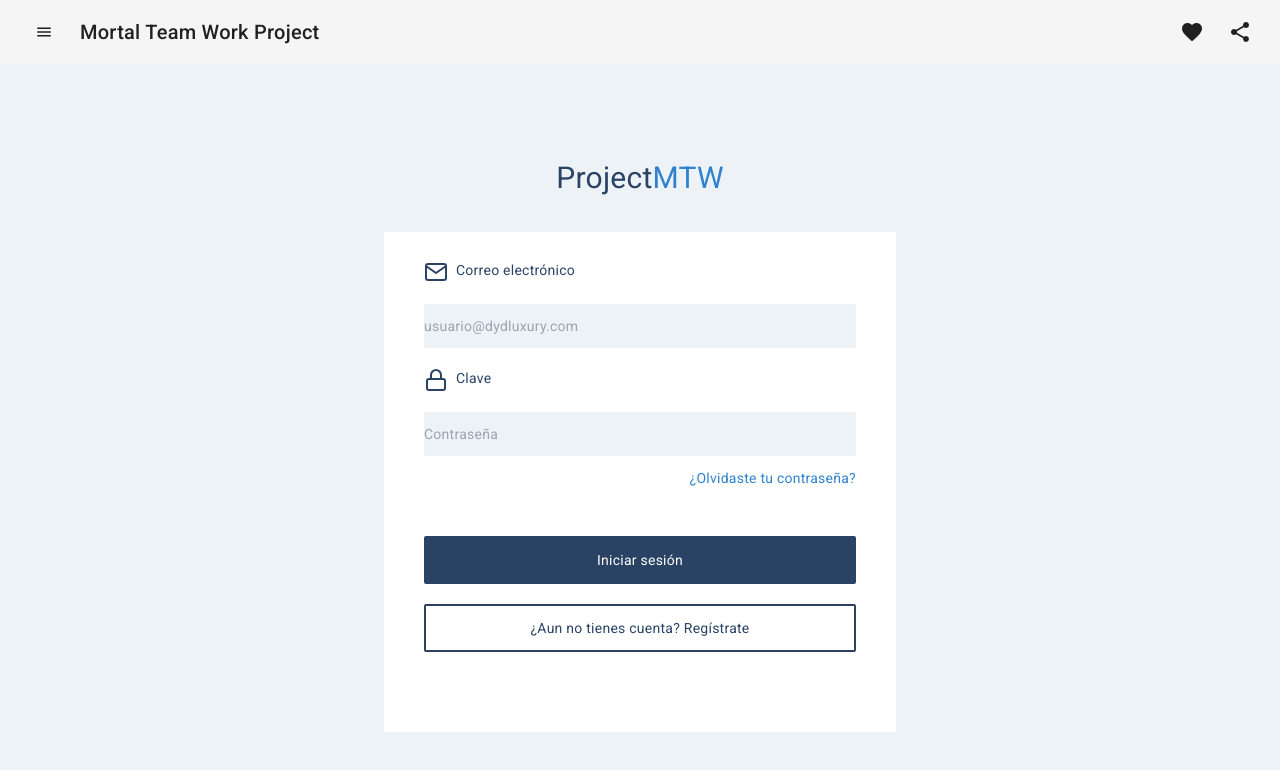
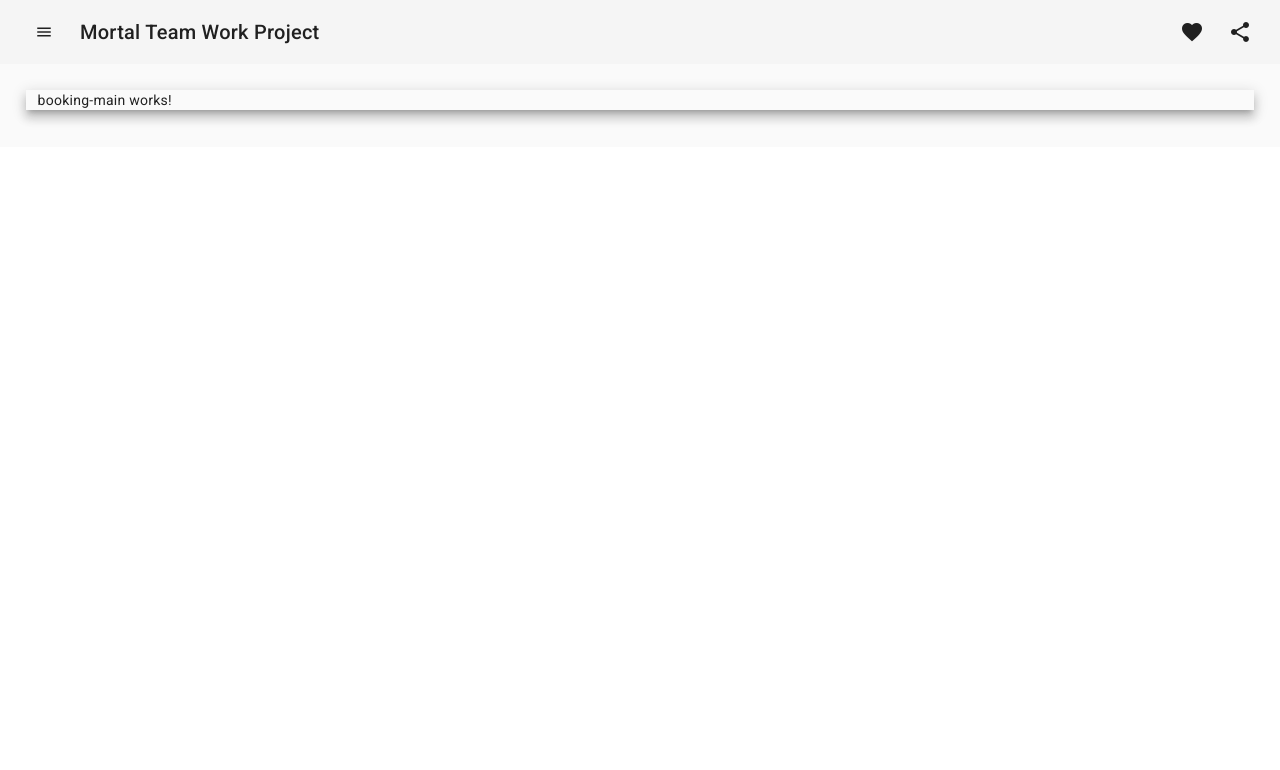
Before and after one commit to sadohu/MTW-PROJECT-FrontEnd, an Angular app: page /booking in a window 1280 px wide. Before the commit this address led to /. Shown: the top 770 px of the page. Built offline with nearby package versions, Linux system fonts and the light colour scheme.

Commit message:
Add booking-main component and update menu

```diff
--- a/src/app/app-routing.module.ts
+++ b/src/app/app-routing.module.ts
@@ -6,11 +6,13 @@ import { LoginComponent } from './components/login/login.component';
 import { CompanyMainComponent } from './components/company-main/company-main.component';
 import { BookingSaveComponent } from './components/booking-save/booking-save.component';
 import { DriverMainComponent } from './components/driver-main/driver-main.component';
+import { BookingMainComponent } from './components/booking-main/booking-main.component';
 
 const routes: Routes = [
   { path: 'company', component: CompanyMainComponent },
+  { path: 'driver', component: DriverMainComponent },
   { path: 'new-booking/:id', component: BookingSaveComponent },
-  { path: 'driver', component: DriverMainComponent },
+  { path: 'booking', component: BookingMainComponent },
 
   { path: '', component: LoginComponent },
   { path: 'index', component: IndexComponent },
--- a/src/app/app.module.ts
+++ b/src/app/app.module.ts
@@ -20,6 +20,7 @@ import { BookingSaveComponent } from './components/booking-save/booking-save.com
 import { DriverMainComponent } from './components/driver-main/driver-main.component';
 import { DriverSaveComponent } from './dialogs/driver-save/driver-save.component';
 import { DriverSearchComponent } from './dialogs/driver-search/driver-search.component';
+import { BookingMainComponent } from './components/booking-main/booking-main.component';
 
 @NgModule({
   declarations: [
@@ -34,6 +35,7 @@ import { DriverSearchComponent } from './dialogs/driver-search/driver-search.com
     CompanyMainComponent,
     BookingSaveComponent,
     DriverMainComponent,
+    BookingMainComponent,
 
     /* Dialog Components */
     CompanySaveComponent,
--- /dev/null
+++ b/src/app/components/booking-main/booking-main.component.html
@@ -0,0 +1,9 @@
+<app-menu>
+    <ng-container drawer-content>
+        <section style="padding: 2%">
+            <div class="container mat-elevation-z8">
+                <p>booking-main works!</p>
+            </div>
+        </section>
+    </ng-container>
+</app-menu>
--- a/src/app/menu/menu.component.ts
+++ b/src/app/menu/menu.component.ts
@@ -11,7 +11,8 @@ export class MenuComponent implements OnInit {
   isLogged = false;
   mainMenu: Menu[] = [
     { idMenu: 1, name: 'Listado de Clientes', icon: 'person', url: '/company' },
-    { idMenu: 2, name: 'Listado de Conductores', icon: 'car', url: '/driver' },
+    { idMenu: 2, name: 'Listado de Conductores', icon: 'hail', url: '/driver' },
+    { idMenu: 3, name: 'Listado de Reservas', icon: 'assignment', url: '/booking' },
   ];
 
   showFiller = false;
```
Also changed, not shown: src/app/components/booking-main/booking-main.component.ts (added, +11 -0 lines), src/app/components/booking-main/booking-main.component.css (added).
